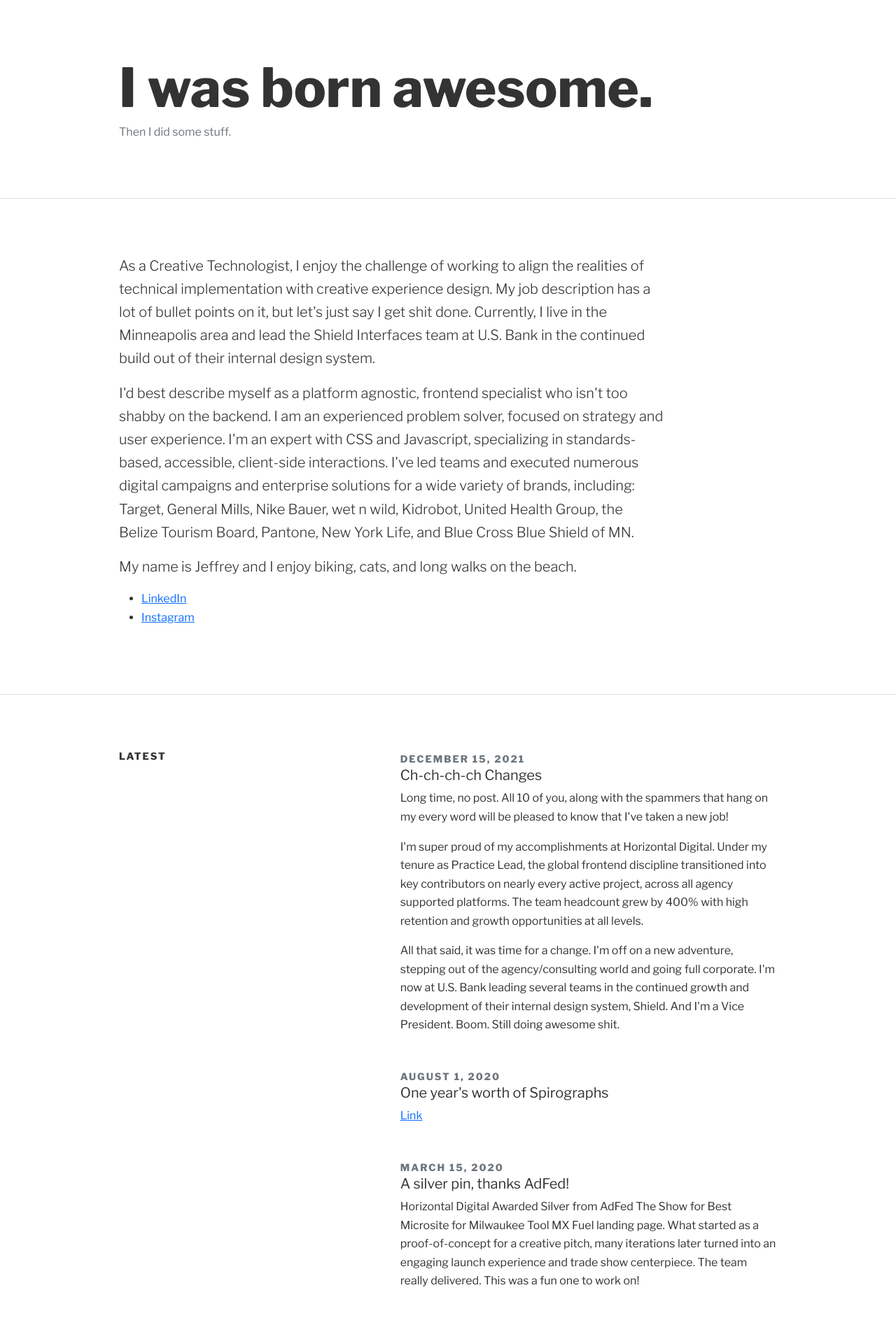
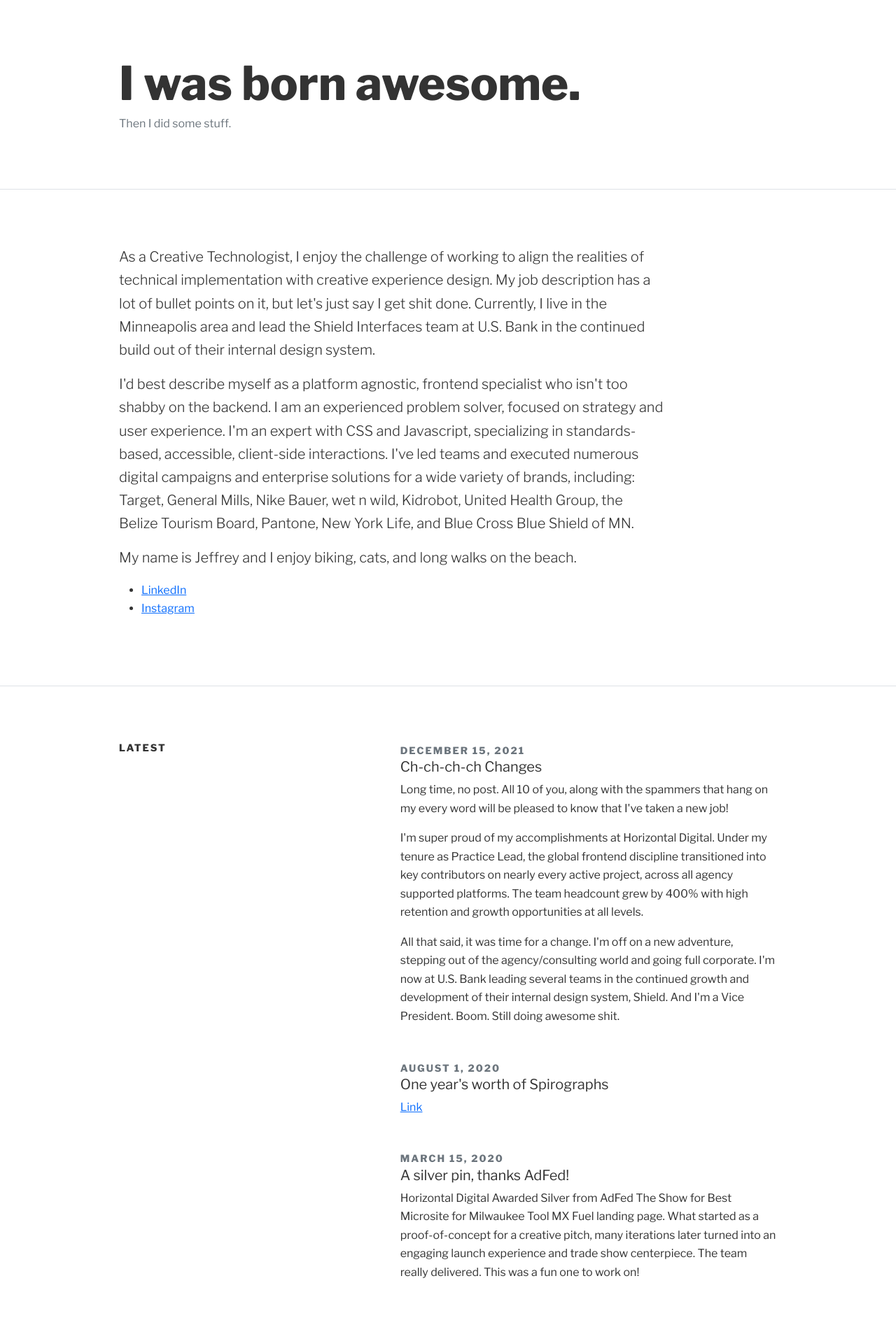
Before and after one commit to jeffreyisham/jeffreyisham.github.io, a Jekyll site: the page built from index.html, in a window 1280 px wide. Shown: the top 1884 px of the page at 70% size. Built offline with Jekyll 4.4.1, drawn with Linux system fonts in a browser that asks for light colours.

Commit message:
Update head.html

```diff
--- a/_includes/head.html
+++ b/_includes/head.html
@@ -16,14 +16,16 @@
         line-height: 1.66;
       }
       .container { padding: 4rem 1.25rem; }
+      .site-title { font-size: 2rem; margin-bottom: .25rem; }
+      .posts .post { margin-bottom: 3rem; }
+      .posts .post:last-child { margin-bottom: 0; }
+      .section-headline, .post-date { letter-spacing: 2px; }
       @media (min-width: 768px) {
         .container { max-width: 708px!important; padding: 5rem 0; }
+        .site-title { font-size: 3rem; margin-bottom: .25rem; }
       }
       @media (min-width: 992px) {
         .container { max-width: 940px!important; }
+        .site-title { font-size: 4.15rem; }
       }
-      .site-title { font-size: 4.8rem; margin-bottom: .25rem; }
-      .posts .post { margin-bottom: 3rem; }
-      .posts .post:last-child { margin-bottom: 0; }
-      .section-headline, .post-date { letter-spacing: 2px; }
     </style>
```
